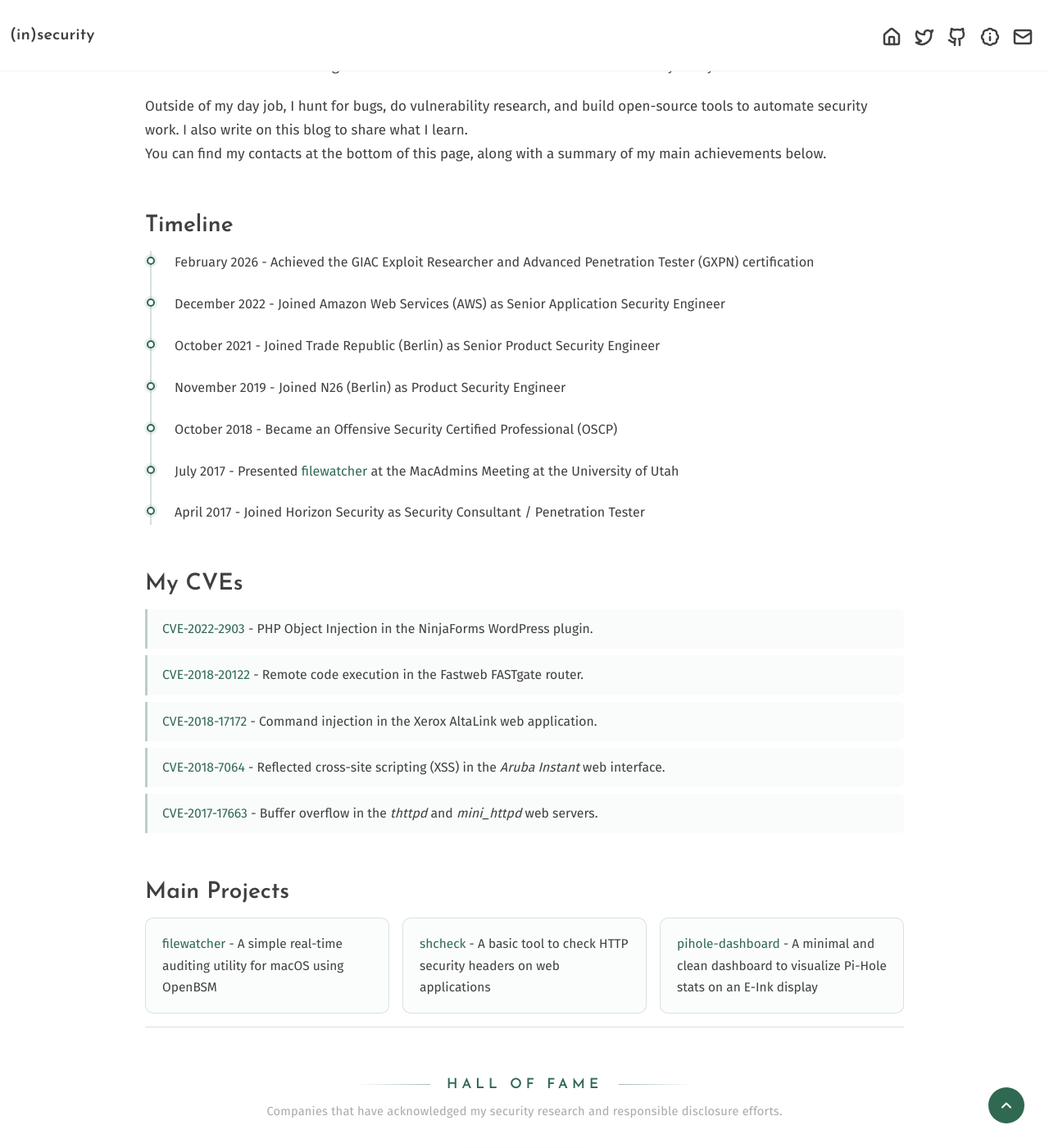
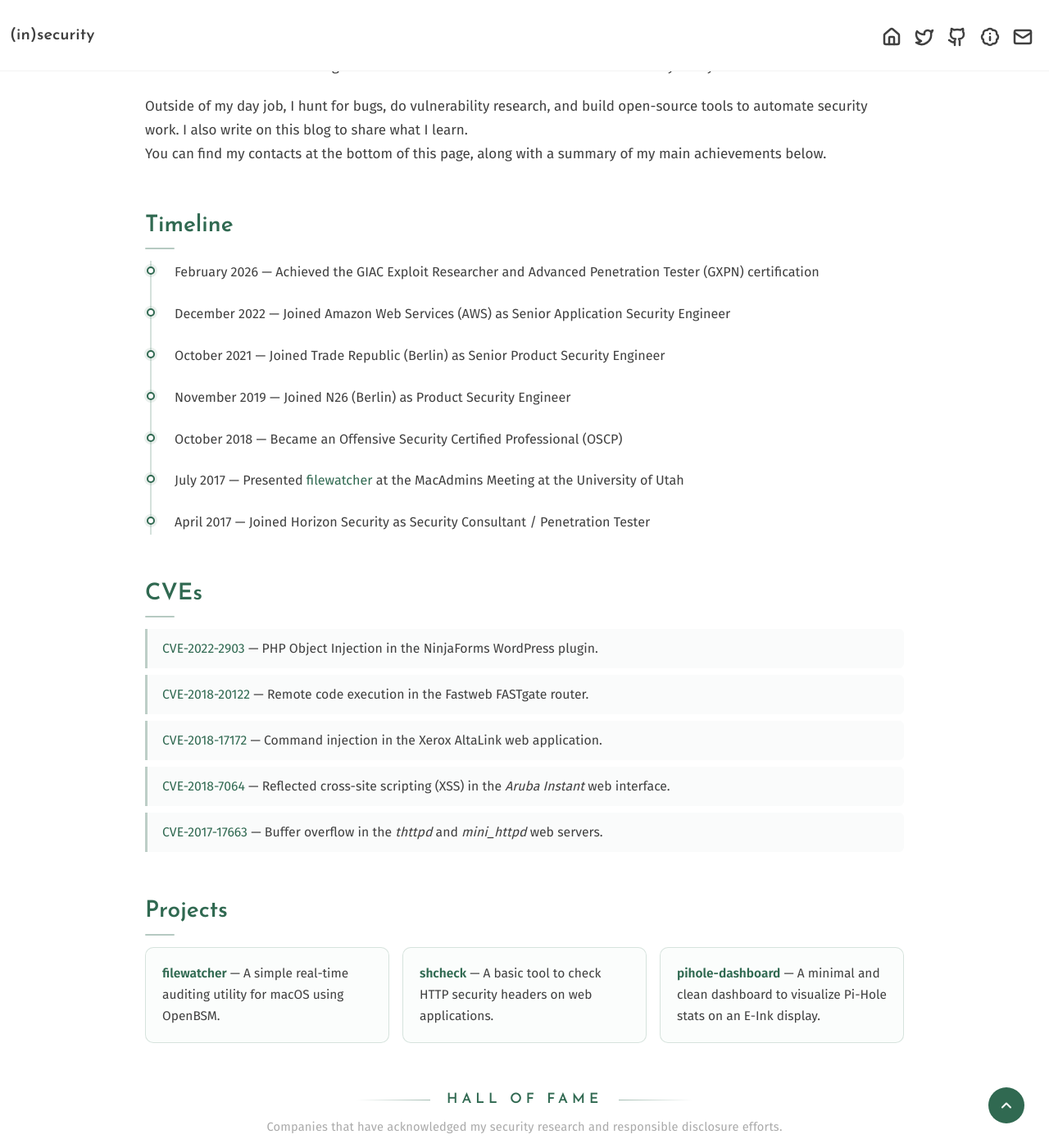
Before and after one commit to santoru/insecurity, a Jekyll site: the page built from about.md, in a window 1280 px wide and 1400 px high, scrolled down 866 px. Shown: the whole window at 82% size. Built offline with Jekyll 4.4.1, drawn with Linux system fonts in a browser that asks for light colours.

Commit message:
Polish about page: unified heading accents, em dashes, bold project names, punctuation consistency

```diff
--- a/about.md
+++ b/about.md
@@ -19,30 +19,28 @@
 
 ### Timeline
 
-- February 2026 - Achieved the GIAC Exploit Researcher and Advanced Penetration Tester (GXPN) certification
-- December 2022 - Joined Amazon Web Services (AWS) as Senior Application Security Engineer
-- October 2021 - Joined Trade Republic (Berlin) as Senior Product Security Engineer
-- November 2019 - Joined N26 (Berlin) as Product Security Engineer
-- October 2018 - Became an Offensive Security Certified Professional (OSCP)
-- July 2017 - Presented [filewatcher](https://github.com/santoru/filewatcher) at the MacAdmins Meeting at the University of Utah
-- April 2017 - Joined Horizon Security as Security Consultant / Penetration Tester
+- February 2026 — Achieved the GIAC Exploit Researcher and Advanced Penetration Tester (GXPN) certification
+- December 2022 — Joined Amazon Web Services (AWS) as Senior Application Security Engineer
+- October 2021 — Joined Trade Republic (Berlin) as Senior Product Security Engineer
+- November 2019 — Joined N26 (Berlin) as Product Security Engineer
+- October 2018 — Became an Offensive Security Certified Professional (OSCP)
+- July 2017 — Presented [filewatcher](https://github.com/santoru/filewatcher) at the MacAdmins Meeting at the University of Utah
+- April 2017 — Joined Horizon Security as Security Consultant / Penetration Tester
 {: .timeline-list}
 
-### My CVEs
-- [CVE-2022-2903](https://wpscan.com/vulnerability/255b98ba-5da9-4424-a7e9-c438d8905864) - PHP Object Injection in the NinjaForms WordPress plugin.
-- [CVE-2018-20122](https://cve.mitre.org/cgi-bin/cvename.cgi?name=CVE-2018-20122) - Remote code execution in the Fastweb FASTgate router.
-- [CVE-2018-17172](https://securitydocs.business.xerox.com/wp-content/uploads/2018/12/cert_Security_Mini_Bulletin_XRX18AL_for_ALB80xx-C80xx_v1.1.pdf) - Command injection in the Xerox AltaLink web application.
-- [CVE-2018-7064](https://www.arubanetworks.com/assets/alert/ARUBA-PSA-2019-001.txt) - Reflected cross-site scripting (XSS) in the *Aruba Instant* web interface.
-- [CVE-2017-17663](https://acme.com/updates/archive/199.html) - Buffer overflow in the *thttpd* and *mini_httpd* web servers.
+### CVEs
+- [CVE-2022-2903](https://wpscan.com/vulnerability/255b98ba-5da9-4424-a7e9-c438d8905864) — PHP Object Injection in the NinjaForms WordPress plugin.
+- [CVE-2018-20122](https://cve.mitre.org/cgi-bin/cvename.cgi?name=CVE-2018-20122) — Remote code execution in the Fastweb FASTgate router.
+- [CVE-2018-17172](https://securitydocs.business.xerox.com/wp-content/uploads/2018/12/cert_Security_Mini_Bulletin_XRX18AL_for_ALB80xx-C80xx_v1.1.pdf) — Command injection in the Xerox AltaLink web application.
+- [CVE-2018-7064](https://www.arubanetworks.com/assets/alert/ARUBA-PSA-2019-001.txt) — Reflected cross-site scripting (XSS) in the *Aruba Instant* web interface.
+- [CVE-2017-17663](https://acme.com/updates/archive/199.html) — Buffer overflow in the *thttpd* and *mini_httpd* web servers.
 {: .cve-list}
 
-### Main Projects
-- [filewatcher](https://github.com/santoru/filewatcher) - A simple real-time auditing utility for macOS using OpenBSM
-- [shcheck](https://github.com/santoru/shcheck) - A basic tool to check HTTP security headers on web applications
-- [pihole-dashboard](https://github.com/santoru/pihole-dashboard) - A minimal and clean dashboard to visualize Pi-Hole stats on an E-Ink display
+### Projects
+- [filewatcher](https://github.com/santoru/filewatcher) — A simple real-time auditing utility for macOS using OpenBSM.
+- [shcheck](https://github.com/santoru/shcheck) — A basic tool to check HTTP security headers on web applications.
+- [pihole-dashboard](https://github.com/santoru/pihole-dashboard) — A minimal and clean dashboard to visualize Pi-Hole stats on an E-Ink display.
 {: .project-list}
-
----
 
 ### Hall of Fame
 {: .hof-title}
--- a/css/style.css
+++ b/css/style.css
@@ -143,6 +143,21 @@
   opacity: 0.5;
 }
 
+/* Section headings — subtle green accent */
+article h3 {
+  color: #306951;
+}
+
+article h3::after {
+  content: '';
+  display: block;
+  width: 36px;
+  height: 2px;
+  background: rgba(48, 105, 81, 0.35);
+  margin-top: 0.35em;
+  border-radius: 1px;
+}
+
 /* Timeline */
 .timeline-list {
   list-style: none;
@@ -217,6 +232,10 @@
   transition: border-color 0.22s, box-shadow 0.22s, transform 0.22s;
 }
 
+.project-list li a {
+  font-weight: 600;
+}
+
 .project-list li:hover {
   border-color: rgba(48, 105, 81, 0.45);
   box-shadow: 0 4px 18px rgba(48, 105, 81, 0.1);
@@ -243,6 +262,9 @@
   flex: 1;
   max-width: 90px;
   height: 1px;
+  width: auto;
+  margin-top: 0;
+  border-radius: 0;
   background: linear-gradient(to right, transparent, rgba(48, 105, 81, 0.45));
 }
 
```
